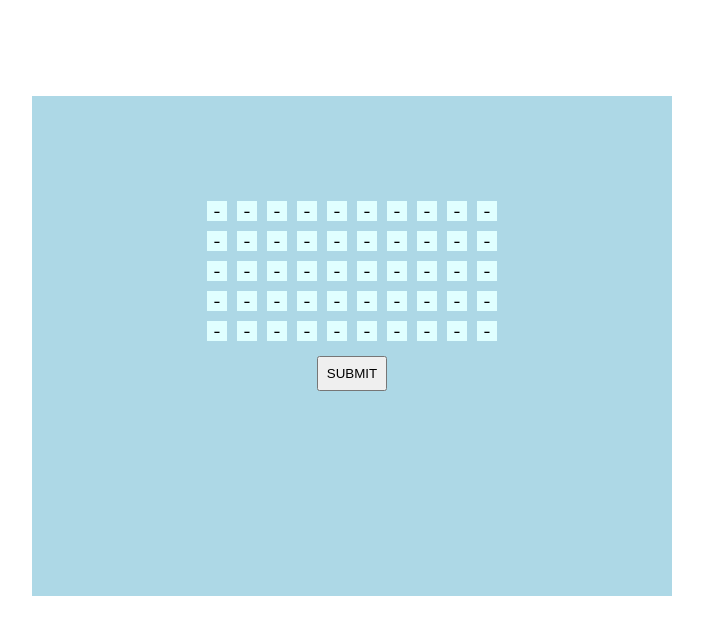
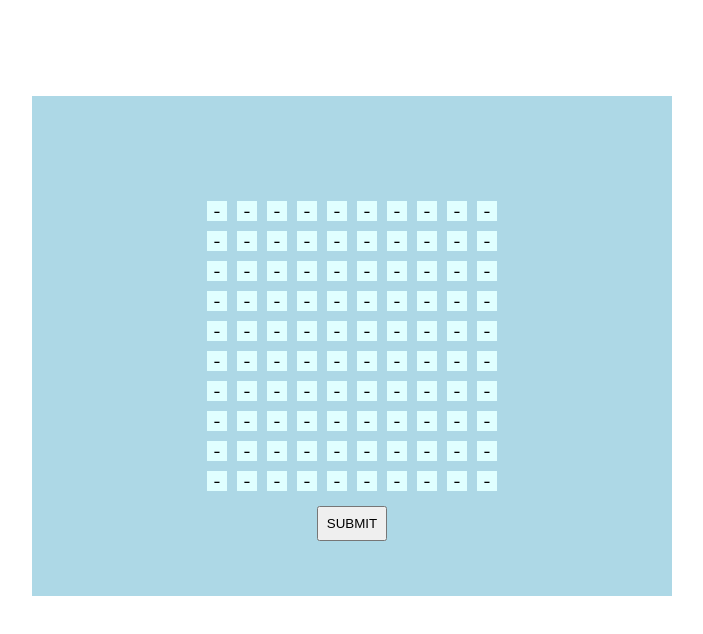
Before and after one commit to neuronas/react-test-20210715, a React (Create React App) app: page / in a window 1280 px wide. Shown: the top 634 px of the page, without its empty margins (288-991 px from the left). Built offline with nearby package versions, Linux system fonts and the light colour scheme.

Commit message:
draw clusters groups into board

```diff
--- a/src/App.js
+++ b/src/App.js
@@ -5,9 +5,11 @@ import './App.css';
 function App() {
 
   const [size, setSize] = useState(null)
+  const [clusters, setClusters] = useState(null)
+
   useEffect(() => {
     // set data when endpoint send response
-    setSize({height: 5, width: 10})
+    setSize({height: 10, width: 10})
   }, [])
 
   const doPost = (data) => {
@@ -16,10 +18,18 @@ function App() {
         const result = getClusters(data)
         console.log("POST", result)
         resolve(result)
-      }, 1000)
+      }, 500)
     })
   }
 
+  const sendNodes = (matrix) => {
+
+    doPost(matrix).then((clusters) => {
+      console.log("RES", clusters)
+      setClusters(clusters)
+    })
+
+  }
 
   const getClusters = (matrix) => {
 
@@ -84,7 +94,7 @@ function App() {
       <div className="main">
           {
             size &&
-            <Board size={size} sendNodes={doPost} />
+            <Board clusters={clusters} size={size} sendNodes={sendNodes} />
           }
       </div>
     </div>
--- a/src/components/Board.js
+++ b/src/components/Board.js
@@ -1,15 +1,37 @@
-import React from 'react'
+import {useEffect, useState} from 'react'
 
 
+const Board = ({clusters, size, sendNodes}) => {
 
-const Board = ({locations, size, sendNodes}) => {
+	const [flag, setFlag] = useState(null)
+	const [matrix, setMatrix] = useState(Array(size.height).fill(0).map(() => Array(size.width).fill(0)))
 
-	const matrix = Array(size.height).fill(0).map(() => Array(size.width).fill(0));
+	useEffect(() => {
+		if (clusters) {
+			drawClusters(clusters)
+		}
+	}, [clusters])
+
+	const drawClusters = (clusters) => {
+		let drawMatrix = matrix
+
+		for (let i=0; i<clusters.length; i++) {
+			for (let j=0; j<clusters[i].length; j++) {
+				const node = clusters[i][j]
+				drawMatrix[node[1]][node[0]] = i+1
+			}
+		}
+		setMatrix(drawMatrix)
+		setFlag(true)
+	}
 
 	let onClick = (e, h, v) => {
+		let tempMatrix = matrix
 
-		let node = matrix[h][v]
-		matrix[h][v] = node == 1 ? 0 : 1
+		let node = tempMatrix[h][v]
+		tempMatrix[h][v] = node == 1 ? 0 : 1
+
+		setMatrix(tempMatrix)
 
 		let elem = e.target
 		// toggle
@@ -17,19 +39,17 @@ const Board = ({locations, size, sendNodes}) => {
 	}
 
 	const doSubmitt = () => {
-		sendNodes(matrix).then((a) => {
-			console.log("RES", a)
-		})
+		sendNodes(matrix)
 	}
 
 	return (
 		<div className="board">
 			{
-				matrix.map((vv, kv) =>
-					<span key={kv}>
+				matrix.map((v, vKey) =>
+					<span key={vKey}>
 						{
-							matrix[kv].map((vh, kh) => (
-									<div className="node" key={kh} onClick={(e) => onClick(e, kv, kh)}>-</div>
+							matrix[vKey].map((hValue, hKey) => (
+									<div className="node" key={hKey} onClick={(e) => onClick(e, vKey, hKey)}>{`${!flag ? '-' : (hValue ? hValue :' ')}`}</div>
 								)
 							)
 						}
```
